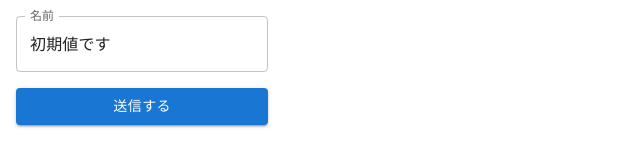
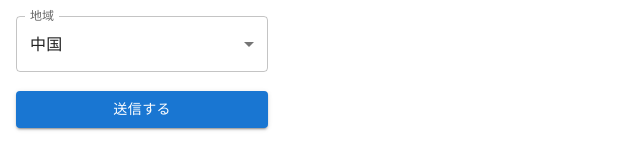
Before and after one commit to KosukeYamaguchi/react-practice-01, a React (Create React App) app: page / in a window 1280 px wide. Shown: the top 160 px of the page, without its empty margins (0-640 px from the left). Built offline with nearby package versions, Linux system fonts and the light colour scheme.

Commit message:
MUIのSelectとRHFのControllerとの連携

```diff
--- a/src/App.tsx
+++ b/src/App.tsx
@@ -1,63 +1,66 @@
-import { Stack, TextField, Button } from '@mui/material'
+import { Stack, FormControl, InputLabel, Select, MenuItem, FormHelperText, Button } from '@mui/material'
 import { useForm, SubmitHandler, Controller } from 'react-hook-form'
 
 // 1. 入力値の定義を作成します。
  type Inputs = {
-  name: string
+   area: number | ''
  }
 
+// 2. useFormで必要な関数を取得し、デフォルト値を指定します。
 function App() {
-  // 2. useFormで必要な関数を取得し、デフォルト値を指定します。
    const {
+    //Controllerを使うには①、useFormからcontrolを取得
      control,
      handleSubmit,
    } = useForm<Inputs>({
-    defaultValues: { name: '初期値です' }
+     defaultValues: { area: 6 }
    })
 
 // 3. 検証ルールを指定します。
    const validationRules = {
-    name: {
-      required: '名前を入力してください。',
-      minLength: { value: 4, message: '4文字以上で入力してください。' }
+     area: {
+       validate: (value:number | '') => value !== '' || 'いずれかを選択してください。'
      }
    }
 
  // 4. サブミット時の処理を作成します。
-  // 検証が成功すると呼び出され、引数で入力値が渡ってきます。
    const onSubmit: SubmitHandler<Inputs> = (data: Inputs) => {
-    console.log(`submit: ${data.name}`)
+     console.log(`submit: ${data.area}`)
    }
 
  return (
-  // {/* 5. form要素のonSubmitに1.で取得しているhandleSubmitを指定します */}
+//  {/* 5. form要素のonSubmitに1.で取得しているhandleSubmitを指定します */}
    <Stack component="form" noValidate
       onSubmit={handleSubmit(onSubmit)}
-    spacing={2} sx={{ m: 2, width: '25ch' }}>
+     spacing={2}
+     sx={{ m: 2, width: '25ch' }}>
 
-       {/* 6.Controllerコンポーネントで TextFieldをReactHookFormと紐づけます。 */}
+      {/* 6.Controllerコンポーネントで TextFieldをReactHookFormと紐づけます。*/}
+      {/* Controllerを使うには②、ControllerコンポーネントでMUIを囲み、必要なpropsを設定する */}
       <Controller
-        // registerと同様の意味（<input {  ...register("email")} />  と書いていた  )
-        name="name"
-
-        //useFormで取得したcontrolを渡す。決まりごととして覚えておく
+        name="area"
         control={control}
-
-        //バリデーションプロパティが入ったオブジェクトを渡す。
-        rules={validationRules.name}
-
-        //renderには関数を指定する。
-        //引数のfieldにはcontrolで指定したpropsの値が入っている
-        //引数の
-
+        rules={validationRules.area}
         render={({ field, fieldState }) => (
-          <TextField
+          <FormControl fullWidth error={fieldState.invalid}>
+           <InputLabel id="area-label">地域</InputLabel>
+           <Select
+             labelId="area-label"
+             label="地域" // フォーカスを外した時のラベルの部分これを指定しないとラベルとコントロール線が被る
               {...field}
-            type="text"
-            label="名前"
-            error={fieldState.invalid}
-            helperText={fieldState.error?.message}
-          />
+           >
+             <MenuItem value='' sx={{color:'gray'}}>未選択</MenuItem>
+             <MenuItem value={1}>北海道</MenuItem>
+             <MenuItem value={2}>東北</MenuItem>
+             <MenuItem value={3}>関東</MenuItem>
+             <MenuItem value={4}>中部</MenuItem>
+             <MenuItem value={5}>近畿</MenuItem>
+             <MenuItem value={6}>中国</MenuItem>
+             <MenuItem value={7}>四国</MenuItem>
+             <MenuItem value={8}>九州沖縄</MenuItem>
+           </Select>
+            <FormHelperText>{fieldState.error?.message}</FormHelperText>
+         </FormControl>
        )}
      />
      <Button variant="contained" type="submit" >
```
Lines whose indentation alone changed are shown as unchanged.
